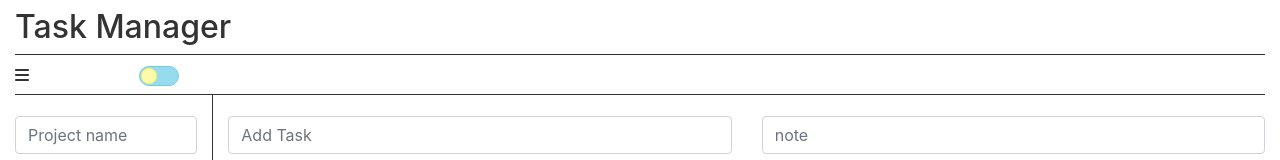
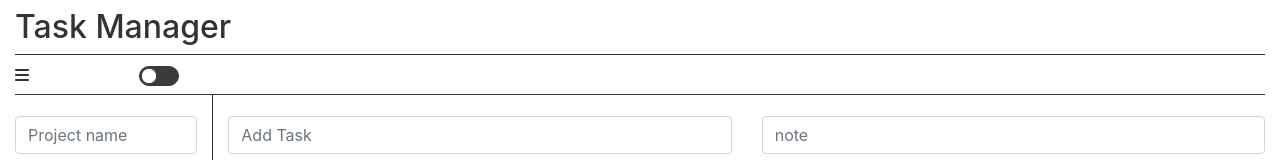
Before and after one commit to simonjduckett/Task-Manager, a React (Create React App) app: page / in a window 1280 px wide. Shown: the top 160 px of the page. Built offline with nearby package versions, Linux system fonts and the light colour scheme.

Commit message:
update slider colors

```diff
--- a/src/styles/toggleSlider.module.scss
+++ b/src/styles/toggleSlider.module.scss
@@ -1,14 +1,14 @@
 :root {
     /** sunny side **/
-    --blue-background: #C2E9F6;
-    --blue-border: #72cce3;
-    --blue-color: #96dcee;
-    --yellow-background: #fffaa8;
-    --yellow-border: #f5eb71;
+    --blue-background: #393b3c;
+    --blue-border: #393b3c;
+    --blue-color: #393b3c;
+    --yellow-background: #fff;
+    --yellow-border: #333;
     /** dark side **/
-    --indigo-background: #808fc7;
-    --indigo-border: #5d6baa;
-    --indigo-color: #6b7abb;
+    --indigo-background: #fff;
+    --indigo-border: #fff;
+    --indigo-color: #fff;
     --gray-border: #e8e8ea;
     --gray-dots: #e8e8ea;
     /** general **/
```
